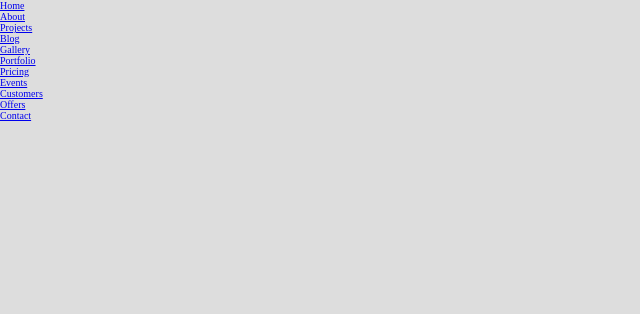
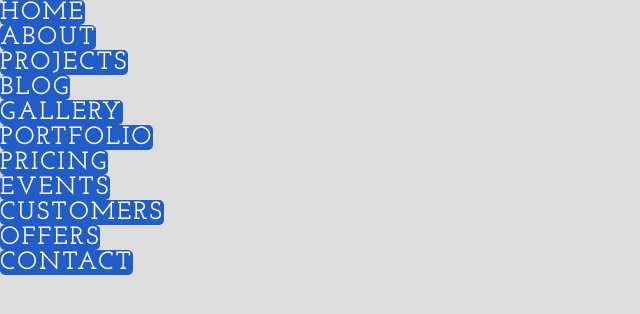
Before and after one commit to tod619/CSS_Grid_Menu, a plain HTML site: page index.html in a window 1280 px wide. Shown: the whole page, without its empty margins (0-640 px from the left). Drawn offline with Linux system fonts and the light colour scheme.

Commit message:
Add style to menu-item + menu-link in style.css file

```diff
--- a/style.css
+++ b/style.css
@@ -89,3 +89,19 @@ html {
     top: 0;
     left: 0;
 }
+
+.nav-menu-item {
+    list-style-type: none;
+}
+
+.nav-menu-link {
+    text-decoration: none;
+    font-family: 'Josefin Slab', serif;
+    font-size: 2.5rem;
+    font-weight: 700;
+    text-transform: uppercase;
+    letter-spacing: 0.2rem;
+    background-color: #225cc7;
+    color: #fff;
+    border-radius: 0.5rem;
+}
```
